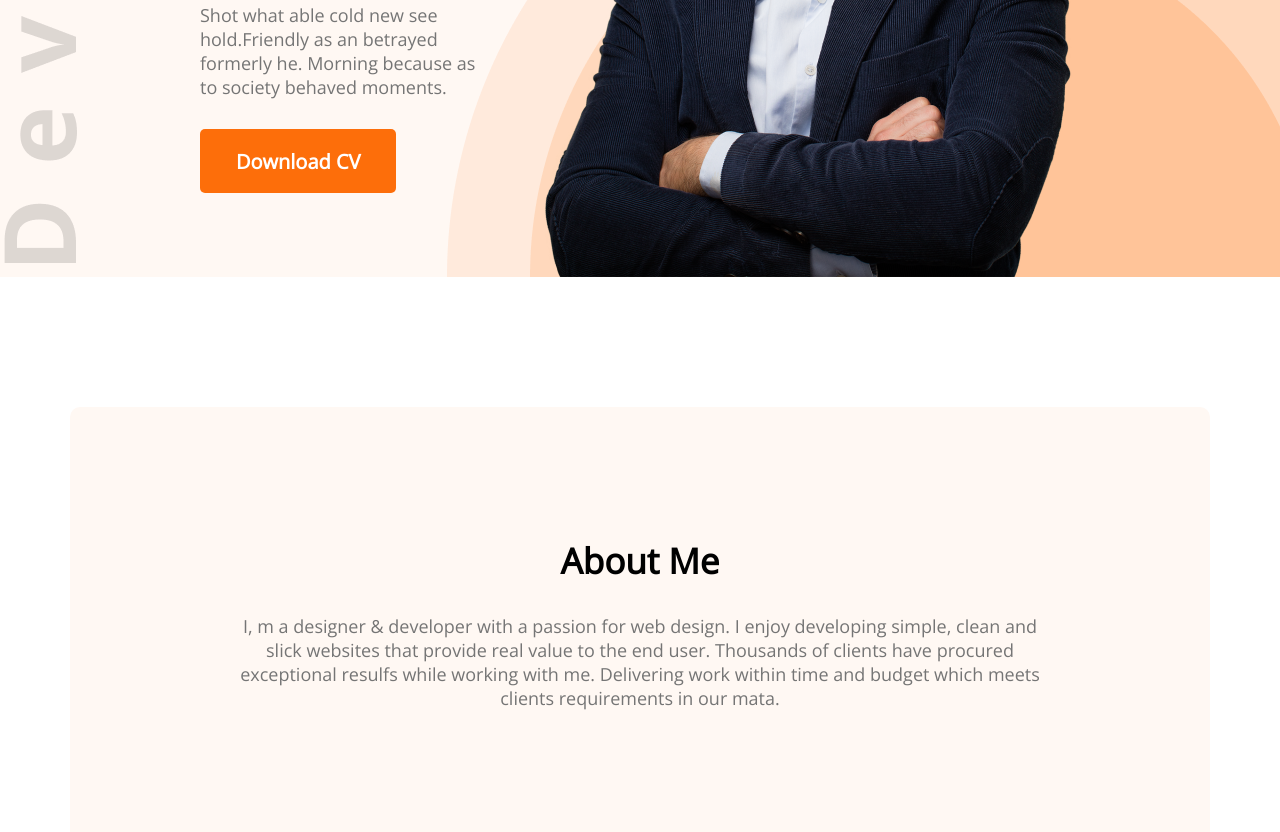
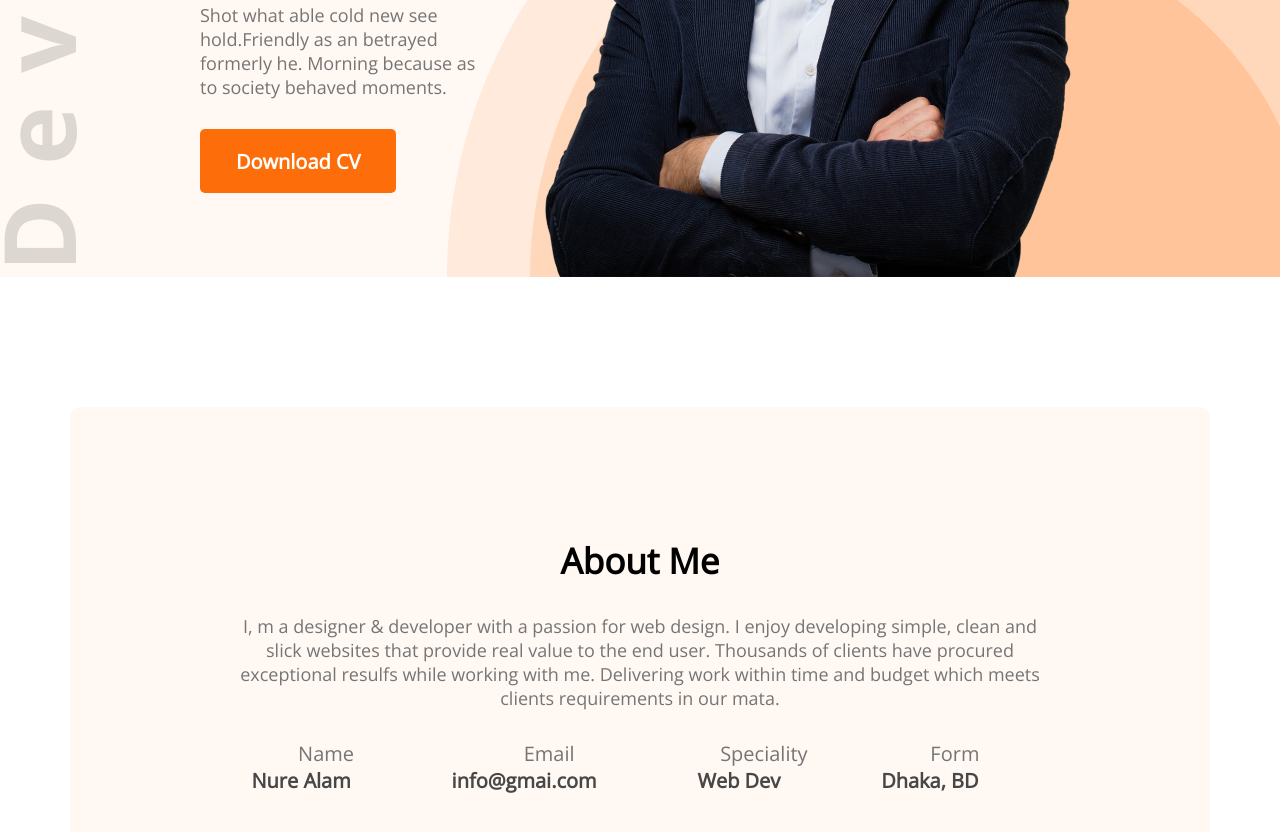
Before and after one commit to Nurealom405/portfolio, a plain HTML site: page index.html in a window 1280 px wide. Shown: the part 565-1397 px from the top of the page. Drawn offline with nearby package versions, Linux system fonts and the light colour scheme.

Commit message:
about me done

```diff
--- a/index.html
+++ b/index.html
@@ -35,6 +35,24 @@
         <section class="about">
             <h3 class="section-title">About Me</h3>
             <p class="section-description">I, m a designer & developer with a passion for web design. I enjoy developing simple, clean and slick websites that provide real value to the end user. Thousands of clients have procured exceptional resulfs while working with me. Delivering work within time and budget which meets clients requirements in our mata.</p>
+            <div class="about-info-container">
+                <div class="about-info">
+                    <p class="about-title">Name</p>
+                    <p class="about-description">Nure Alam</p>
+                </div>
+                <div class="about-info">
+                    <p class="about-title">Email</p>
+                    <p class="about-description">info@gmai.com</p>
+                </div>
+                <div class="about-info">
+                    <p class="about-title">Speciality</p>
+                    <p class="about-description">Web Dev</p>
+                </div>
+                <div class="about-info">
+                    <p class="about-title">Form</p>
+                    <p class="about-description">Dhaka, BD</p>
+                </div>
+            </div>
         </section>
     </main>
     <footer>
--- a/styles/portfolio-style.css
+++ b/styles/portfolio-style.css
@@ -63,27 +63,46 @@ nav li {
   background-position: bottom right, left;
 }
 /* Main section */
-main{
+main {
   max-width: 1140px;
   margin: 0 auto;
 }
 /* About section Styles */
-.about{
-    background: #FFF8F3;
+.about {
+  background: #fff8f3;
   border-radius: 10px;
   margin-top: 130px;
   padding: 130px 156px;
+  text-align: center;
 }
-.section-title{
+.section-title {
   font-weight: 700;
   font-size: 35px;
+  margin-bottom: 30px;
   text-align: center;
-    margin-bottom: 30px;
 }
-.section-description{
+.section-description {
   font-weight: 400;
   font-size: 18px;
   text-align: center;
   color: #757575;
   margin-bottom: 30px;
 }
+
+/* about-info-container sytles */
+
+.about-info-container {
+  display: flex;
+  justify-content: space-around;
+}
+
+.about-title {
+  color: #757575;
+  font-size: 20px;
+}
+.about-description {
+  font-weight: 700;
+  font-size: 20px;
+  color: #474747;
+  padding-right: 50px;
+}
```
Lines whose indentation alone changed are shown as unchanged.
